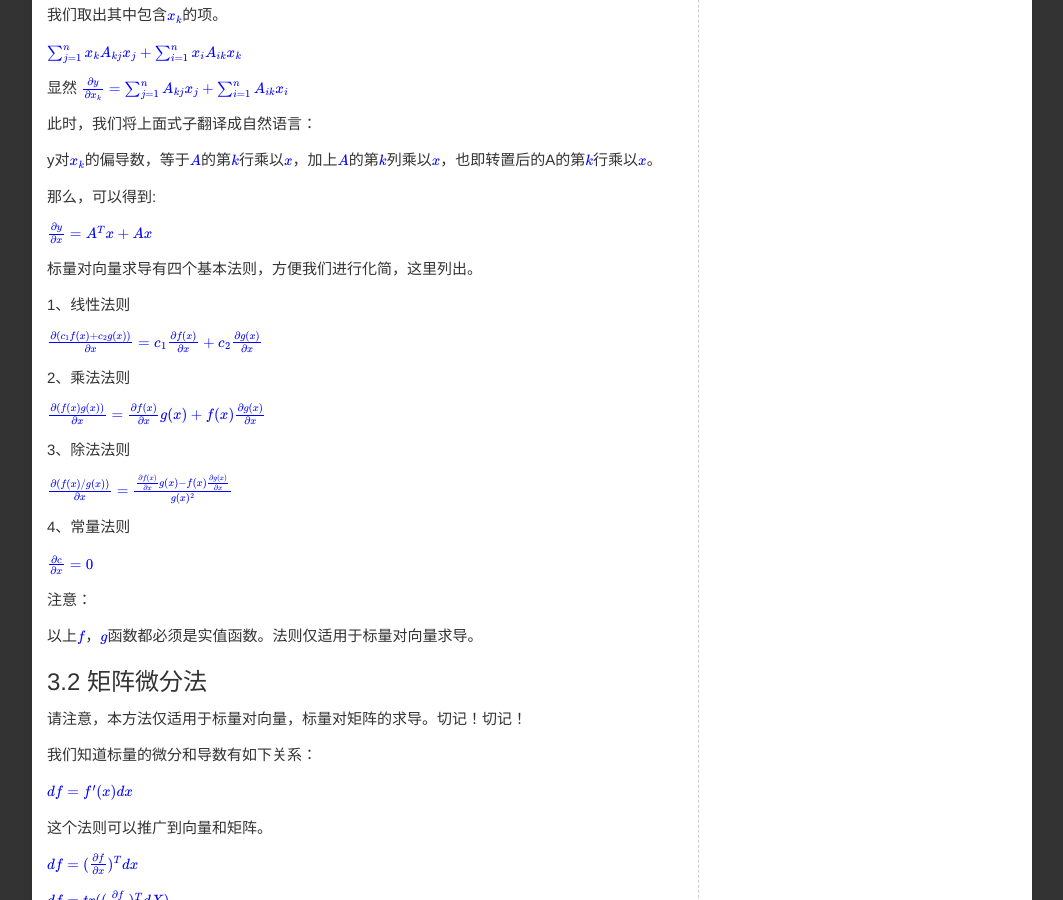
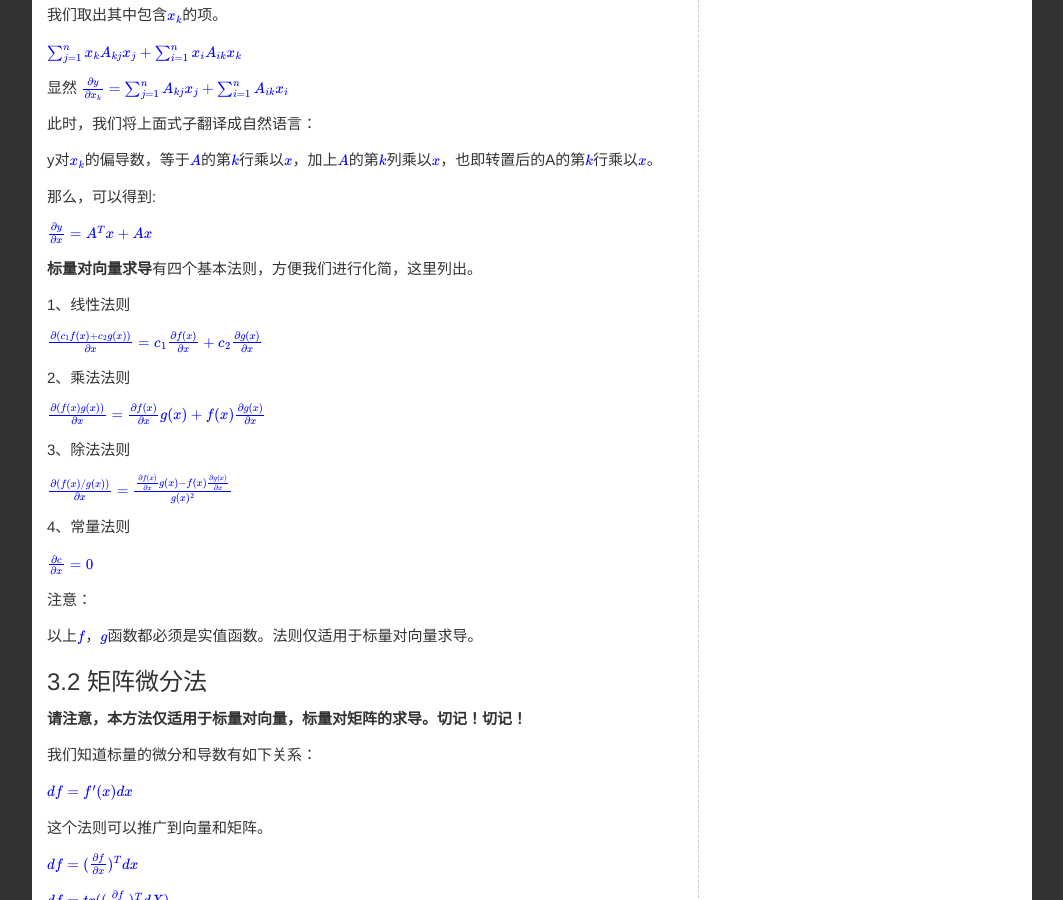
Before and after one commit to liwenju0/liwenju0.github.io, a Jekyll site: the page built from _posts/2025-02-14-矩阵求导没你想的那么难.md, in a window 1280 px wide and 900 px high, scrolled down 2652 px. Shown: the whole window, without its empty margins (108-1171 px from the left). Built offline with Jekyll 4.4.1, drawn with Linux system fonts in a browser that asks for light colours; comment, search, counter and statistics services are not loaded.

Commit message:
添加标记

```diff
--- a/_posts/2025-02-14-矩阵求导没你想的那么难.md
+++ b/_posts/2025-02-14-矩阵求导没你想的那么难.md
@@ -147,7 +147,7 @@ y对$x_k$的偏导数，等于$A$的第$k$行乘以$x$，加上$A$的第$k$列
 $\frac{\partial y}{\partial x} = A^T x + A x$
 
 
-标量对向量求导有四个基本法则，方便我们进行化简，这里列出。
+**标量对向量求导**有四个基本法则，方便我们进行化简，这里列出。
 
 1、线性法则
 
@@ -174,7 +174,7 @@ $\frac{\partial c}{\partial x} = 0$
 
 ### 3.2 矩阵微分法
 
-请注意，本方法仅适用于标量对向量，标量对矩阵的求导。切记！切记！
+**请注意，本方法仅适用于标量对向量，标量对矩阵的求导。切记！切记！**
 
 我们知道标量的微分和导数有如下关系：
 
```
